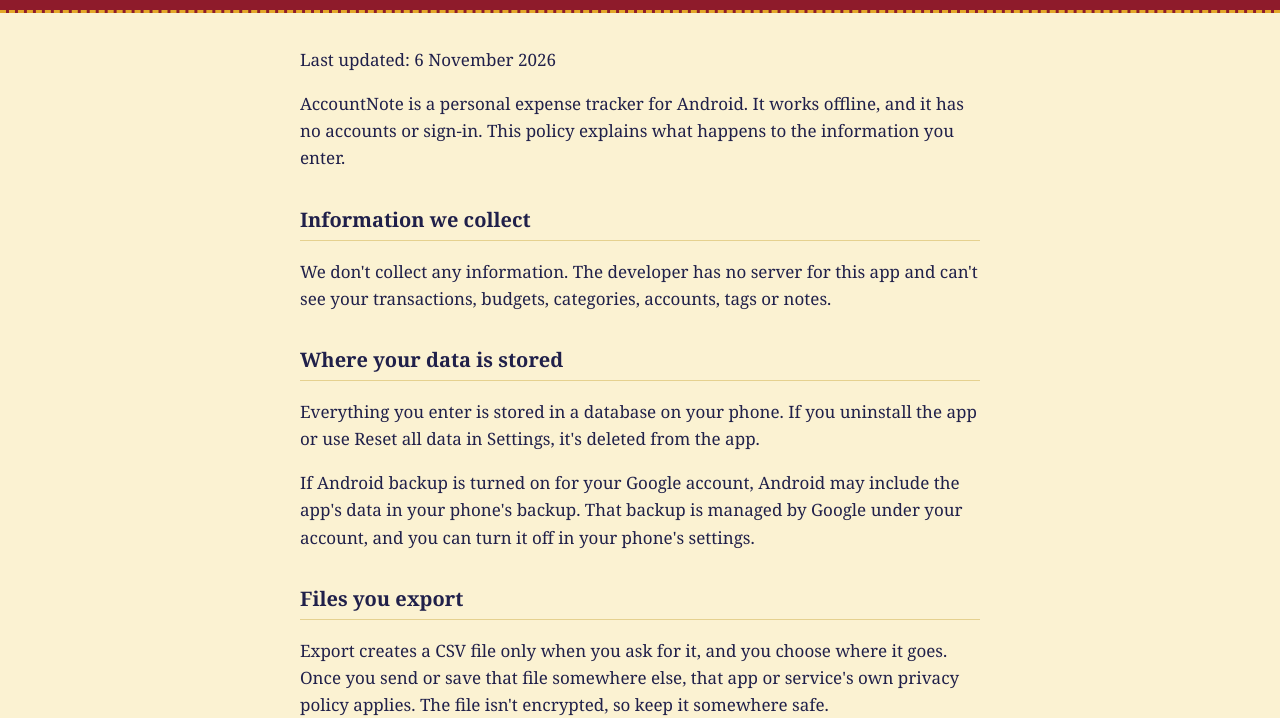
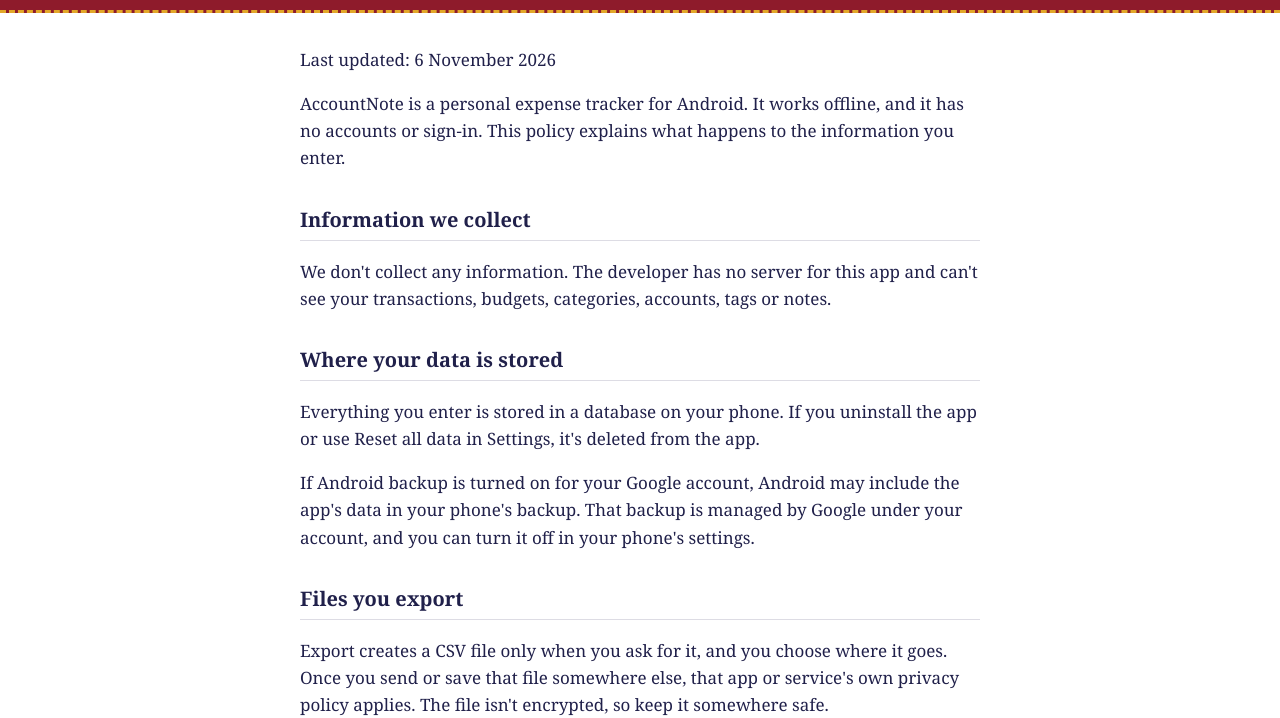
Before and after one commit to renceabishek/accountnote-privacy, a plain HTML site: page index.html in a window 1280 px wide. Shown: the part 91-809 px from the top of the page. Drawn offline with Linux system fonts and the light colour scheme.

Commit message:
Update color variables in index.html

```diff
--- a/index.html
+++ b/index.html
@@ -6,10 +6,10 @@
     <title>AccountNote Privacy Policy</title>
     <style>
       :root {
-        --paper: #fbf2d2;
+        --paper: #ffffff;
         --ink: #20204a;
         --cloth: #8e1b2b;
-        --rule: #e5d18f;
+        --rule: #dddce4;
       }
       body {
         margin: 0;
```
